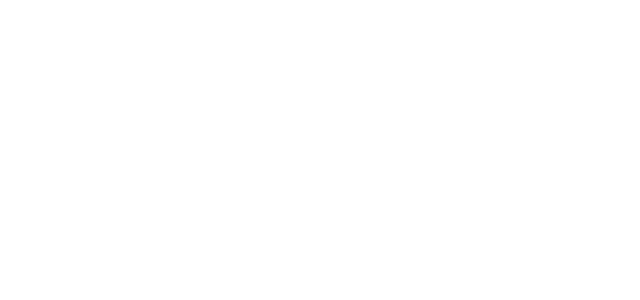
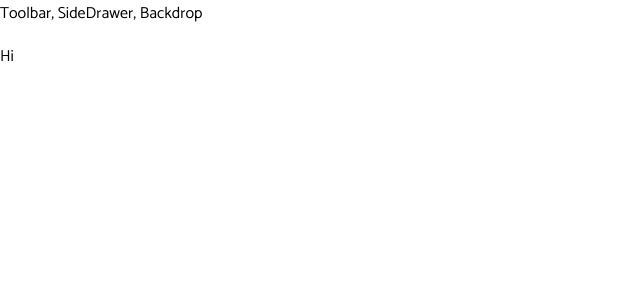
Before and after one commit to olbesp/burger-builder, a React app: page / in a window 1280 px wide. Shown: the top 300 px of the page, without its empty margins (0-640 px from the left). Built offline with nearby package versions, Linux system fonts and the light colour scheme.

Commit message:
Create layout component

```diff
--- a/src/App.js
+++ b/src/App.js
@@ -1,10 +1,13 @@
 import React, { Component } from 'react';
+import Layout from './components/Layout/Layout';
 
 class App extends Component {
   render() {
     return (
       <div>
-
+        <Layout>
+          <p>Hi</p>
+        </Layout>
       </div>
     );
   }
--- /dev/null
+++ b/src/components/Layout/Layout.js
@@ -0,0 +1,13 @@
+import React from 'react';
+import Aux from '../../hoc/Aux';
+
+const layout = (props) => (
+  <Aux>
+    <div>Toolbar, SideDrawer, Backdrop</div>
+    <main>
+      {props.children}
+    </main>
+  </Aux>
+);
+
+export default layout;
--- /dev/null
+++ b/src/hoc/Aux.js
@@ -0,0 +1,3 @@
+const aux = (props) => props.children;
+
+export default aux;
```
